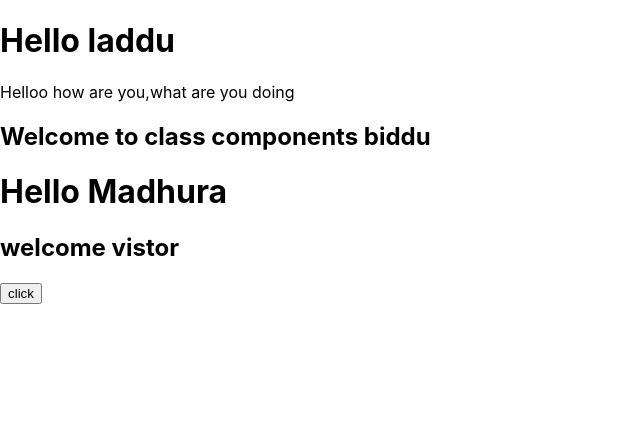
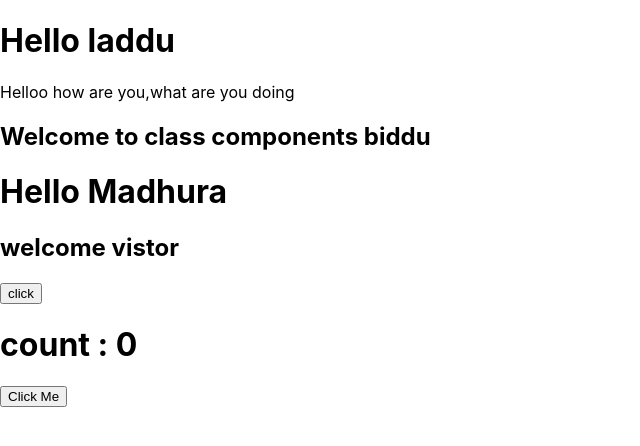
Before and after one commit to madhavi-anneboina/myapp, a React (Create React App) app: page / in a window 1280 px wide. Shown: the top 446 px of the page, without its empty margins (0-640 px from the left). Built offline with nearby package versions, Linux system fonts and the light colour scheme.

Commit message:
added counter

```diff
--- a/src/App.js
+++ b/src/App.js
@@ -3,6 +3,7 @@
 import Welcome from './components/Welcome';
 import Hello from './components/Hello';
 import Message from './components/Message';
+import Counter from './components/Counter';
 
 
 
@@ -16,6 +17,7 @@
        <Welcome  name= "biddu"/>
        <Hello />
        <Message />
+       <Counter />
     </div>
   );
 }
--- /dev/null
+++ b/src/components/Counter.js
@@ -0,0 +1,27 @@
+import React, { Component } from 'react'
+
+ class Counter extends Component {
+    constructor(){
+        super()
+        this.state= {
+            count : 0
+        }
+    }
+
+    updateCount = () => {
+        this.setState({
+         count : this.state.count + 1
+        })
+
+    }
+  render() {
+    return (
+      <div>
+          <h1> count : {this.state.count}</h1>
+           <button onClick = {this.updateCount}>Click Me</button>
+      </div>
+    )
+  }
+}
+
+export default Counter
```
